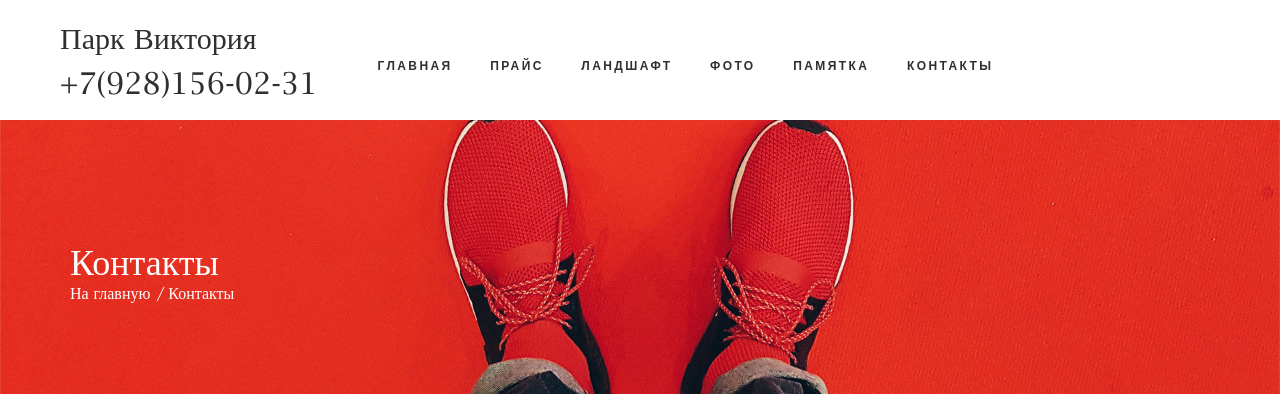
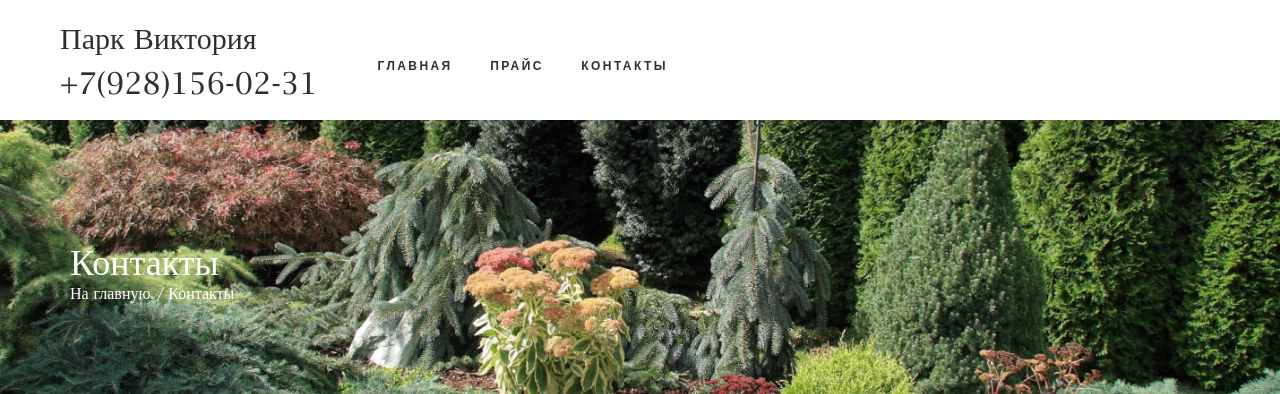
Before and after one commit to Dim-Nike/park_Victoria, a Django app: page /contact/ in a window 1280 px wide. Shown: the top 394 px of the page. Run offline with Django 4.2, Linux system fonts and the light colour scheme; some libraries are stand-ins or nearby versions.

Commit message:
set contact

```diff
--- a/park_Victoria/main/templates/main/contacts.html
+++ b/park_Victoria/main/templates/main/contacts.html
@@ -28,10 +28,10 @@
 				<ul>
 					<li><a href="#">главная</a></li>
 					<li><a href="categories.html">прайс</a></li>
-					<li><a href="categories.html">ландшафт</a></li>
-					<li><a href="#">фото</a></li>
-					<li><a href="#">памятка</a></li>
-					<li><a href="contact.html">контакты</a></li>
+<!--					<li><a href="categories.html">ландшафт</a></li>-->
+<!--					<li><a href="#">фото</a></li>-->
+<!--					<li><a href="#">памятка</a></li>-->
+					<li><a href="{% url 'contact' %}">контакты</a></li>
 				</ul>
 			</nav>
 <!--			<div class="header_content ml-auto">-->
@@ -72,7 +72,7 @@
 	<!-- Home -->
 
 	<div class="home">
-		<div class="home_background parallax-window" data-parallax="scroll" data-image-src="{% static 'main/img/contact.jpg' %}" data-speed="0.8"></div>
+		<div class="home_background parallax-window" data-parallax="scroll" data-image-src="{% static 'main/img/contact_img.jpg' %}" data-speed="0.8"></div>
 		<div class="container">
 			<div class="row">
 				<div class="col">
@@ -94,13 +94,13 @@
 
 	<!-- Google Map -->
 
-	<div class="map">
-		<div id="google_map" class="google_map">
-			<div class="map_container">
-				<div id="map"></div>
-			</div>
-		</div>
-	</div>
+<!--	<div class="map">-->
+<!--		<div id="google_map" class="google_map">-->
+<!--			<div class="map_container">-->
+<!--				<div id="map"></div>-->
+<!--			</div>-->
+<!--		</div>-->
+<!--	</div>-->
 
 
 	<!-- Contact Text -->
@@ -213,7 +213,7 @@ Copyright &copy;<script>document.write(new Date().getFullYear());</script> Ад
 <script src="{% static 'main/styles/bootstrap4/bootstrap.min.js' %}"></script>
 <script src="{% static 'main/plugins/easing/easing.js' %}"></script>
 <script src="{% static 'main/plugins/parallax-js-master/parallax.min.js' %}"></script>
-<script src="https://maps.googleapis.com/maps/api/js?v=3.exp&key=AIzaSyCIwF204lFZg1y4kPSIhKaHEXMLYxxuMhA"></script>
+/ src="https://maps.googleapis.com/maps/api/js?v=3.exp&key=AIzaSyCIwF204lFZg1y4kPSIhKaHEXMLYxxuMhA"></script>
 <script src="{% static 'main/js/contact_custom.js' %}"></script>
 </body>
 </html>
```
Also changed, not shown: park_Victoria/main/static/main/img/contact_img.jpg (added).
